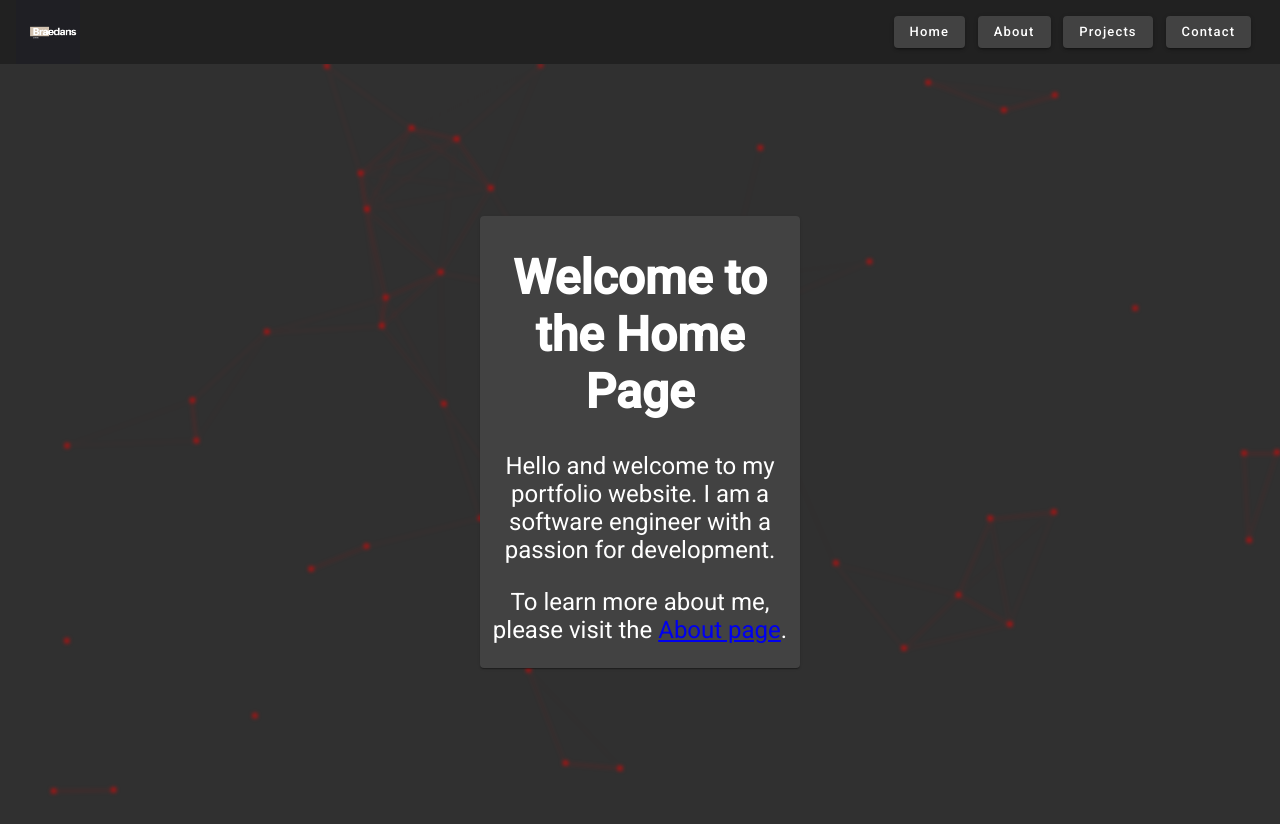
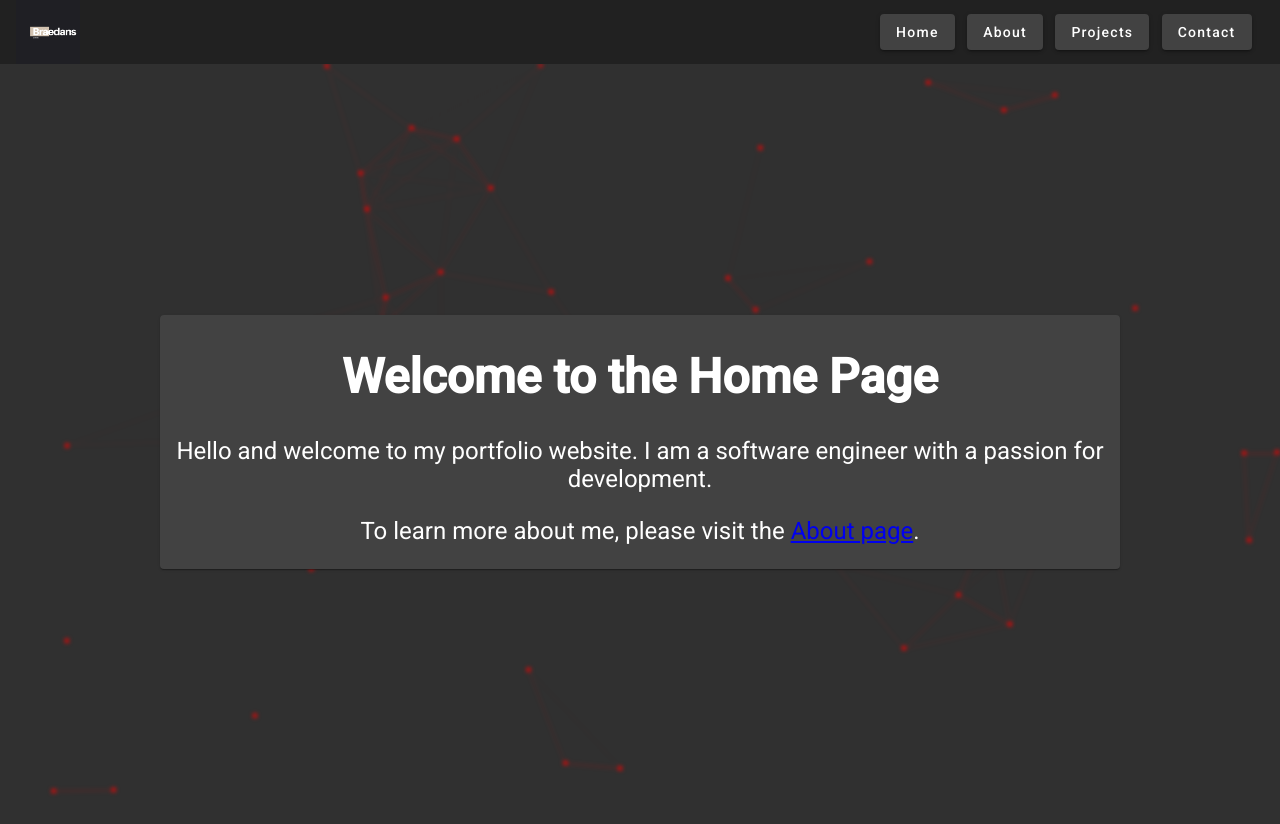
Before and after one commit to Sartorra/Portfolio, an Angular app: page / in a window 1280 px wide. Built offline with nearby package versions, Linux system fonts and the light colour scheme.

Commit message:
Home page fixed.

```diff
--- a/src/app/about/about.component.css
+++ b/src/app/about/about.component.css
@@ -29,8 +29,9 @@
     text-align: left;
 }
 
-@media screen and (min-width: 800px) {
+@media screen and (max-width: 800px) {
     .content{
-        font-size: 1.2em;
+        text-indent: 3vw;
+        font-size: 3.5vw;
     }
 }
--- a/src/app/home/home.component.css
+++ b/src/app/home/home.component.css
@@ -7,15 +7,28 @@
 }
 
 .main-card{
-    max-width: 25%;
+    max-width: 75%;
     min-width: 5%;
 
-    max-height: 100%;
+    max-height: 150%;
     min-height: fit-content;
 
     z-index: 2;
     text-align: center;
+
+    margin-top: auto;
+    margin-bottom: auto;
 }
+
+.home-title{
+    font-size: 3em;
+    font-weight: bold;
+}
+
+.home-text{
+    font-size: 1.5em;
+}
+
 
 @media screen and (max-width: 860px) {
     .main-card {
@@ -30,12 +43,3 @@
         min-width: 5%;
     }
  }
-
-.home-title{
-    font-size: 3em;
-    font-weight: bold;
-}
-
-.home-text{
-    font-size: 1.5em;
-}
--- a/src/app/toolbar/toolbar.component.css
+++ b/src/app/toolbar/toolbar.component.css
@@ -6,13 +6,24 @@
    margin-right: 1%;
 }
 
-@media screen and (min-width: 480px) {
+.logo {
+   max-width: 64px;
+   min-width: 32px;
+   margin: right 0;
+}
+
+
+@media screen and (max-width: 480px) {
    .gap {
       margin-right: 10px;
    }
+
+   .logo {
+      width: 48px;
+   }
 }
 
-@media screen and (min-width: 320px) {
+@media screen and (max-width: 320px) {
    .gap {
       margin-right: 1vw;
       font-size: small;
@@ -20,9 +31,3 @@
       height: fit-content;
    }
 }
-
-.logo {
-   max-width: 64px;
-   min-width: 32px;
-
-}
```
